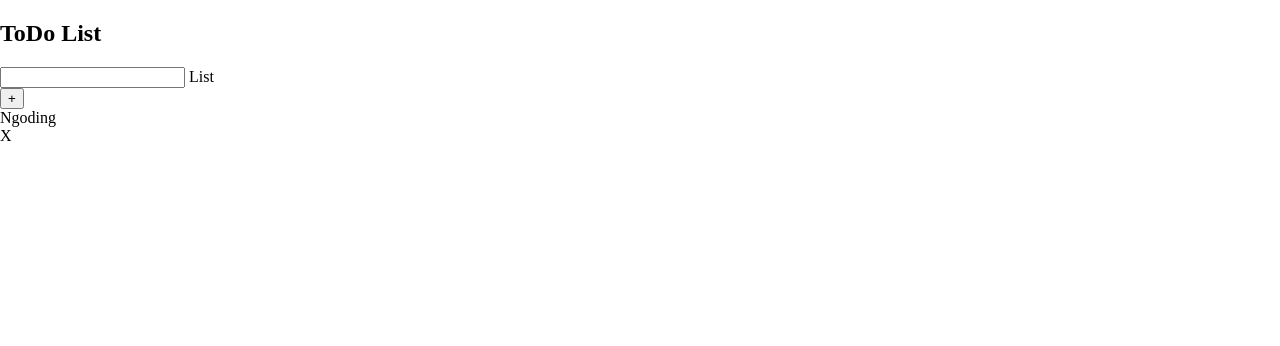
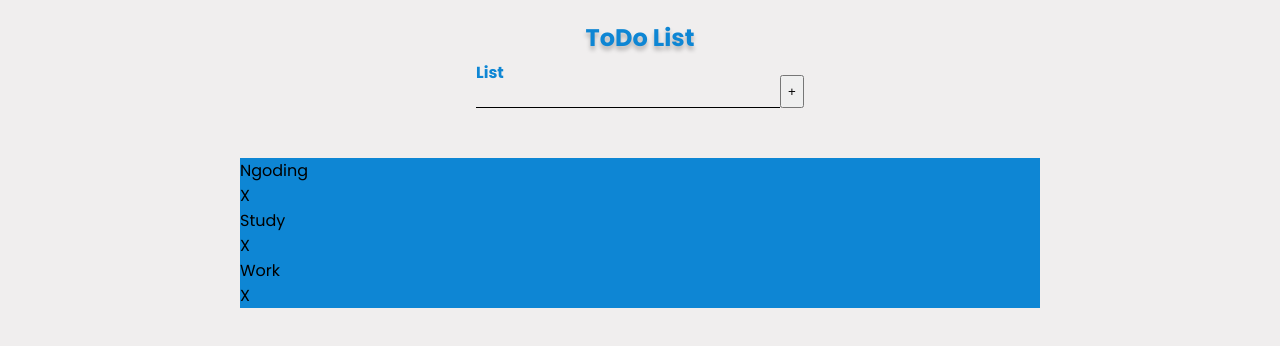
Before and after one commit to ansyahardi/ToDo-List, a plain HTML site: page index.html in a window 1280 px wide. Drawn offline with Linux system fonts and the light colour scheme.

Commit message:
menambah seditkit style

```diff
--- a/index.html
+++ b/index.html
@@ -13,7 +13,7 @@
 
   <div class="input-list">
     <div class="input">
-      <input type="text">
+      <input type="text" name="title" autocomplete="off">
       <span>List</span>
     </div>
     <input type="button" value="+">
@@ -24,6 +24,14 @@
       Ngoding
       <div class="delete">X</div>
     </div>
+    <div class="list">
+      Study
+      <div class="delete">X</div>
+    </div>
+    <div class="list">
+      Work
+      <div class="delete">X</div>
+    </div>
   </div>
 
   <script src="app.js"></script>
--- a/style.scss
+++ b/style.scss
@@ -1,5 +1,69 @@
+$primary: #0E86D4;
+$secondary: #003060;
+
+
 body{
-  padding: 0;
+  padding: 0 20px;
   margin: 0;
   box-sizing: border-box;
+  background: #F0EEEE;
+  font-family: 'Poppins', sans-serif;
 }
+
+h2{
+  text-align: center;
+  color: $primary;
+  text-shadow: 0 4px 4px rgba(0,0,0,.25);
+}
+
+.input-list{
+  max-width: 800px;
+  margin: auto;
+  display: flex;
+  justify-content: center;
+}
+
+.input {
+  position: relative;
+
+  input[type="text"]{
+    width: 300px;
+    height: 30px;
+    border: none;
+    border-bottom: 1px solid black;
+    background: transparent;
+    outline: none;
+    transition: .3s;
+  }
+
+  span
+  {
+    position: absolute;
+    top: 5px;
+    left: 0;
+    appearance: none;
+    pointer-events: none;
+    color: #999;
+    font-size: .7rem;
+    transition: .3s;
+  }
+
+  input[type="text"]:focus{
+    border-color: $primary;
+  }
+
+  input[type="text"]:focus ~ span,
+  input[type="text"]:valid ~ span
+  {
+    font-weight: bold;
+    font-size: 1rem;
+    top: -15px;
+    color: $primary;
+  }
+}
+
+.card-lists{
+  max-width: 800px;
+  background: $primary;
+  margin: 50px auto;
+}
```
Also changed, not shown: style.css, 1 other file.
